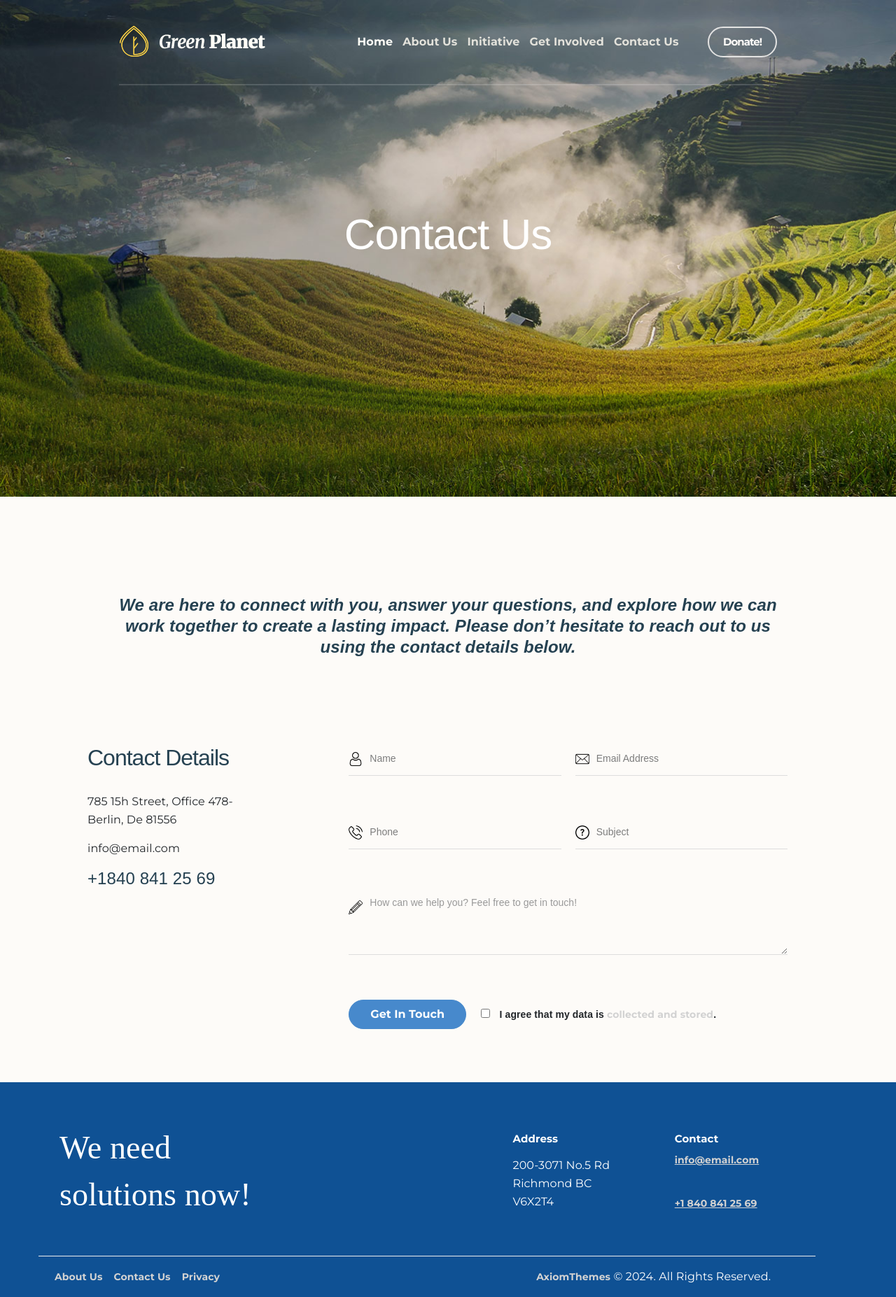
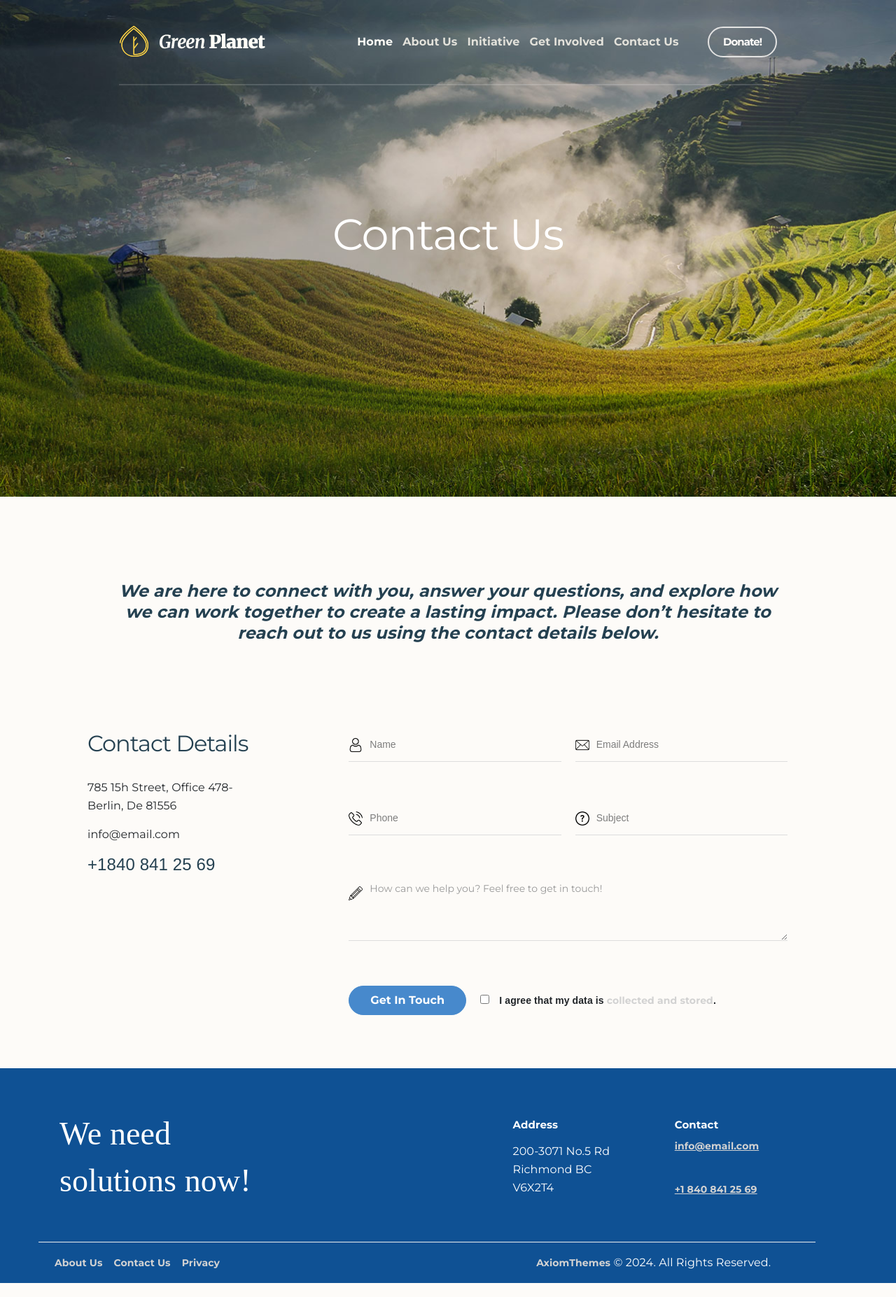
Before and after one commit to salmankhan03/Atriumlegacy, a PHP site: page /contact_us.php in a window 1280 px wide. Shown: the whole page at 70% size. Run offline with PHP 8.4, Linux system fonts and the light colour scheme.

Commit message:
MonterMontserrat Fonts family import

```diff
--- a/contact_us.php
+++ b/contact_us.php
@@ -9,10 +9,21 @@
             <link href="https://fonts.googleapis.com/css2?family=Montserrat:wght@400;700&display=swap" rel="stylesheet">
             <link rel="stylesheet" href="https://maxcdn.bootstrapcdn.com/bootstrap/4.5.2/css/bootstrap.min.css">
             <link rel="stylesheet" href="https://cdnjs.cloudflare.com/ajax/libs/font-awesome/6.0.0-beta3/css/all.min.css">
-            <link rel="stylesheet" href="./css/initiative.css">
+            <!-- <link rel="stylesheet" href="./css/initiative.css"> -->
             <script src="https://ajax.googleapis.com/ajax/libs/jquery/3.7.1/jquery.min.js"></script>
             <script src="https://maxcdn.bootstrapcdn.com/bootstrap/4.5.2/js/bootstrap.min.js"></script>
             <style id='green-planet-retina-inline-css' type='text/css'>
+                  body{
+                        font-family: 'Montserrat', sans-serif !important;
+
+                    }
+                    h2{
+                        font-family: 'Montserrat', sans-serif !important;
+                        /* font-size: 2rem !important;
+                        font-weight: 500 !important;
+                        line-height: 1.2 !important; */
+
+                    }
                  #cmsmasters_row_nofslyz1hn {
                     background-image: url('./img/about-us.jpg');
                     background-position: top center;
@@ -165,7 +176,7 @@
             /* Form Css */
             /* Basic form container style */
                 .form-style-3 {
-                    font-family: Arial, sans-serif;
+                    font-family: 'Montserrat' !important;
                     /* background-color: #f9f9f9; */
                     padding: 20px;
                     /* border-radius: 8px;
```
